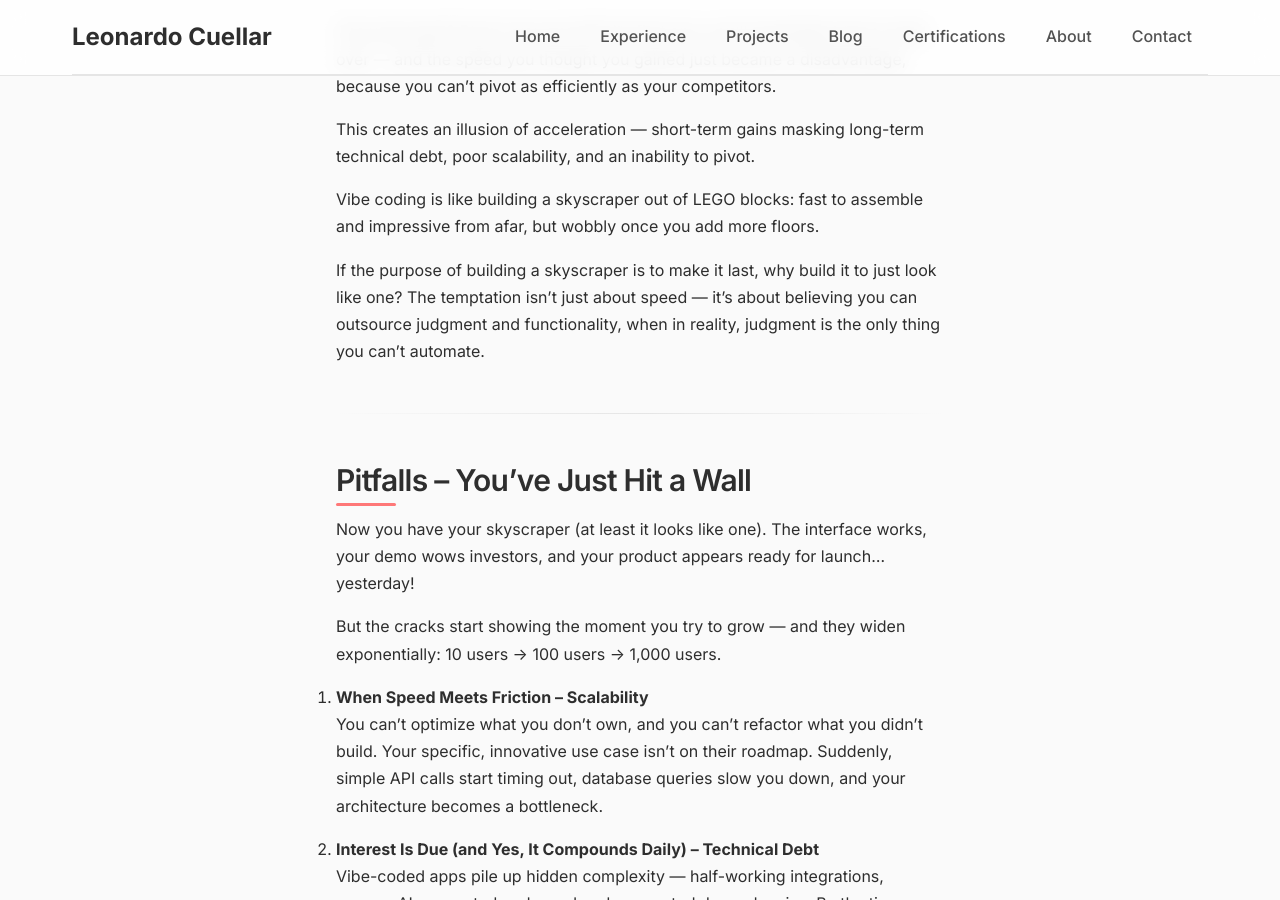
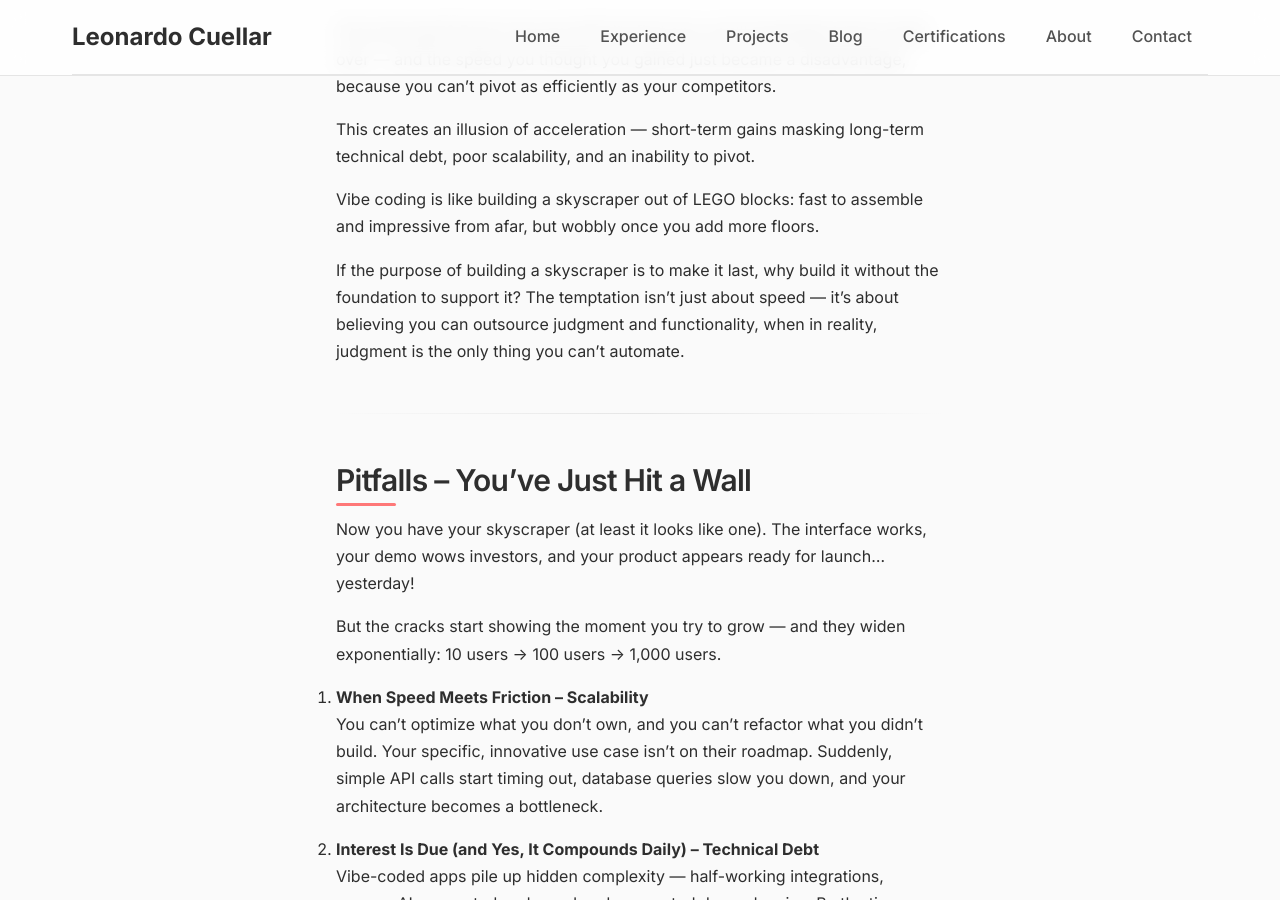
Before and after one commit to leonardocuellargold/leonardocuellargold.github.io, a Jekyll site: the page built from _posts/2025-10-09-vibe-coding-and-illusion-of-speed.md, in a window 1280 px wide and 900 px high, scrolled down 1241 px. Built offline with Jekyll 4.4.1, drawn with Linux system fonts in a browser that asks for light colours.

Commit message:
Made changes

```diff
--- a/_posts/2025-10-09-vibe-coding-and-illusion-of-speed.md
+++ b/_posts/2025-10-09-vibe-coding-and-illusion-of-speed.md
@@ -34,7 +34,7 @@ This creates an illusion of acceleration — short-term gains masking long-term
 
 Vibe coding is like building a skyscraper out of LEGO blocks: fast to assemble and impressive from afar, but wobbly once you add more floors.
 
-If the purpose of building a skyscraper is to make it last, why build it to just look like one? The temptation isn’t just about speed — it’s about believing you can outsource judgment and functionality, when in reality, judgment is the only thing you can’t automate.
+If the purpose of building a skyscraper is to make it last, why build it without the foundation to support it? The temptation isn’t just about speed — it’s about believing you can outsource judgment and functionality, when in reality, judgment is the only thing you can’t automate.
 
 ---
 
```
